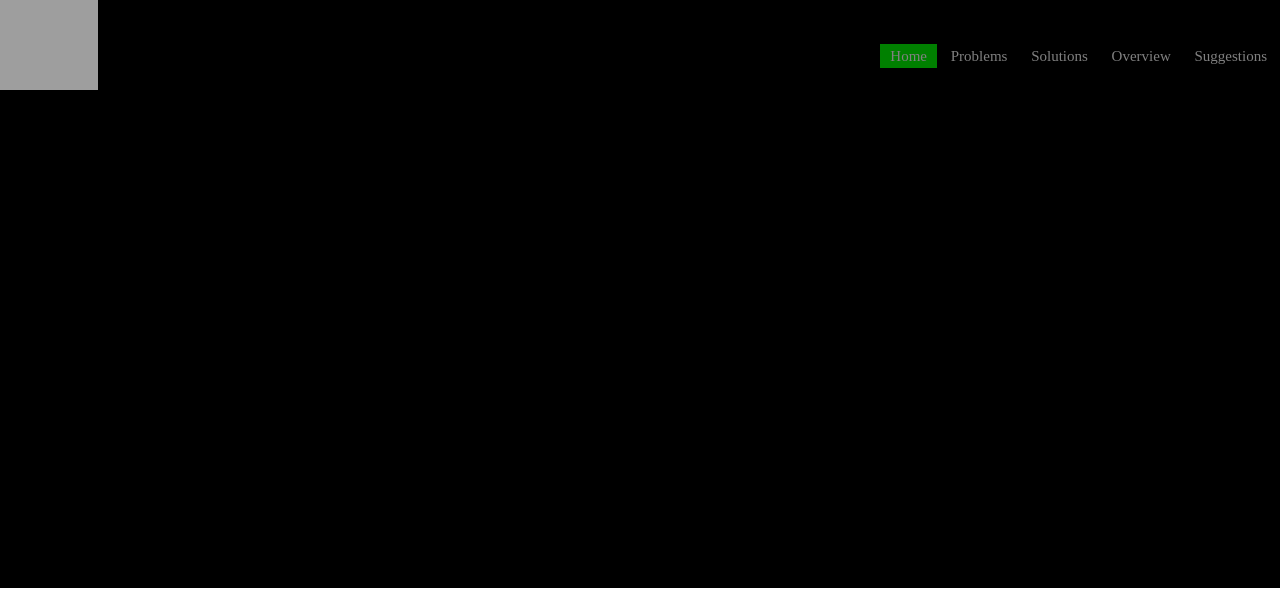
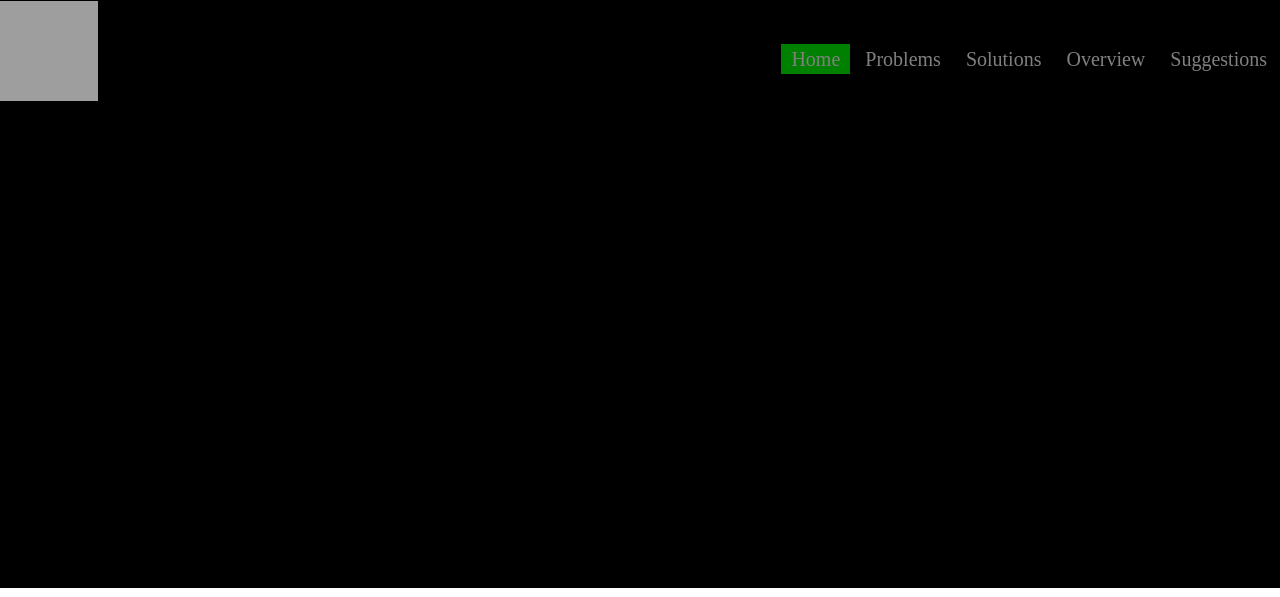
Before and after one commit to HiranyaThisiri/Group-07-WEB-PROJECT, a PHP site: page /Overview/Overview.html in a window 1280 px wide. Shown: the top 597 px of the page. Run offline with PHP 8.4, Linux system fonts and the light colour scheme; grey boxes are pictures that could not be loaded.

Commit message:
Update Overview.css

```diff
--- a/Overview/Overview.css
+++ b/Overview/Overview.css
@@ -11,7 +11,7 @@ a
 }
 ul
 {
-    font-size: 15;
+    font-size: 20;
     text-align: right;
     padding-top: 50px;
     margin-right: 5px;
```
